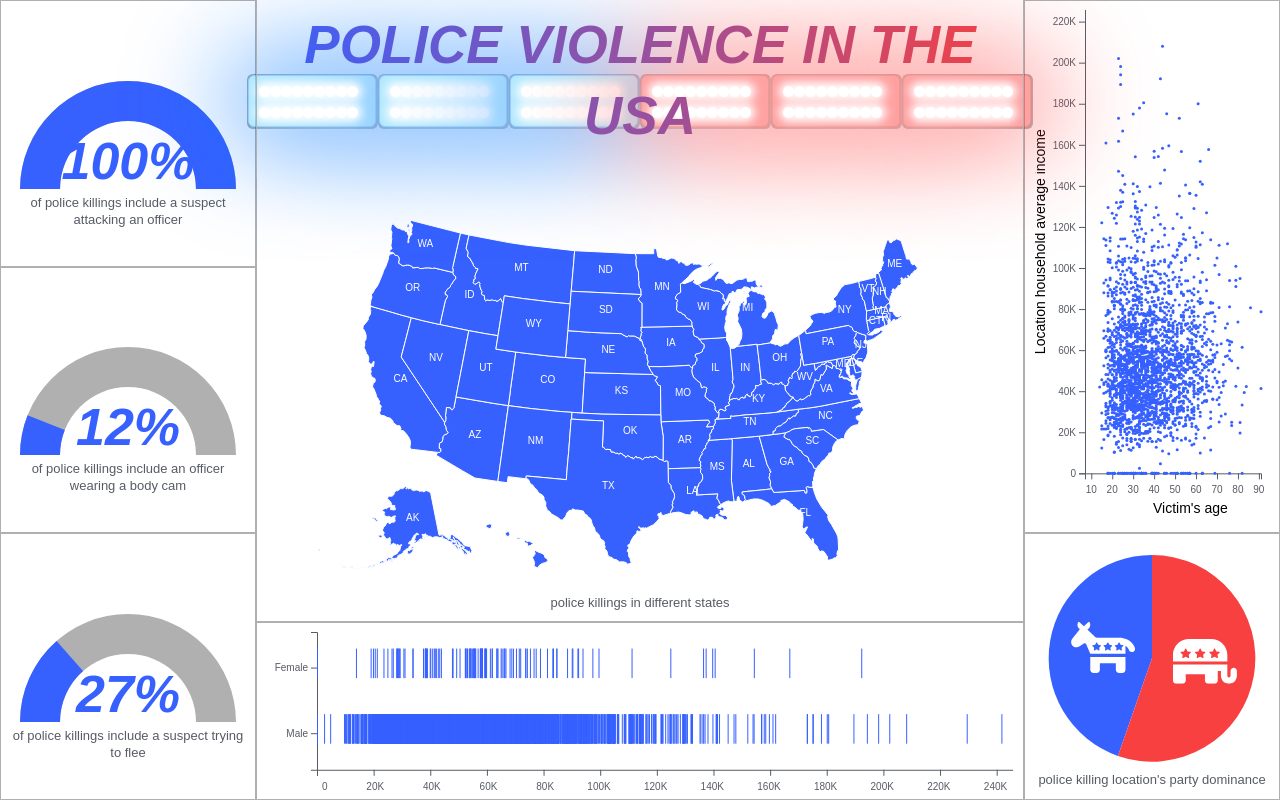
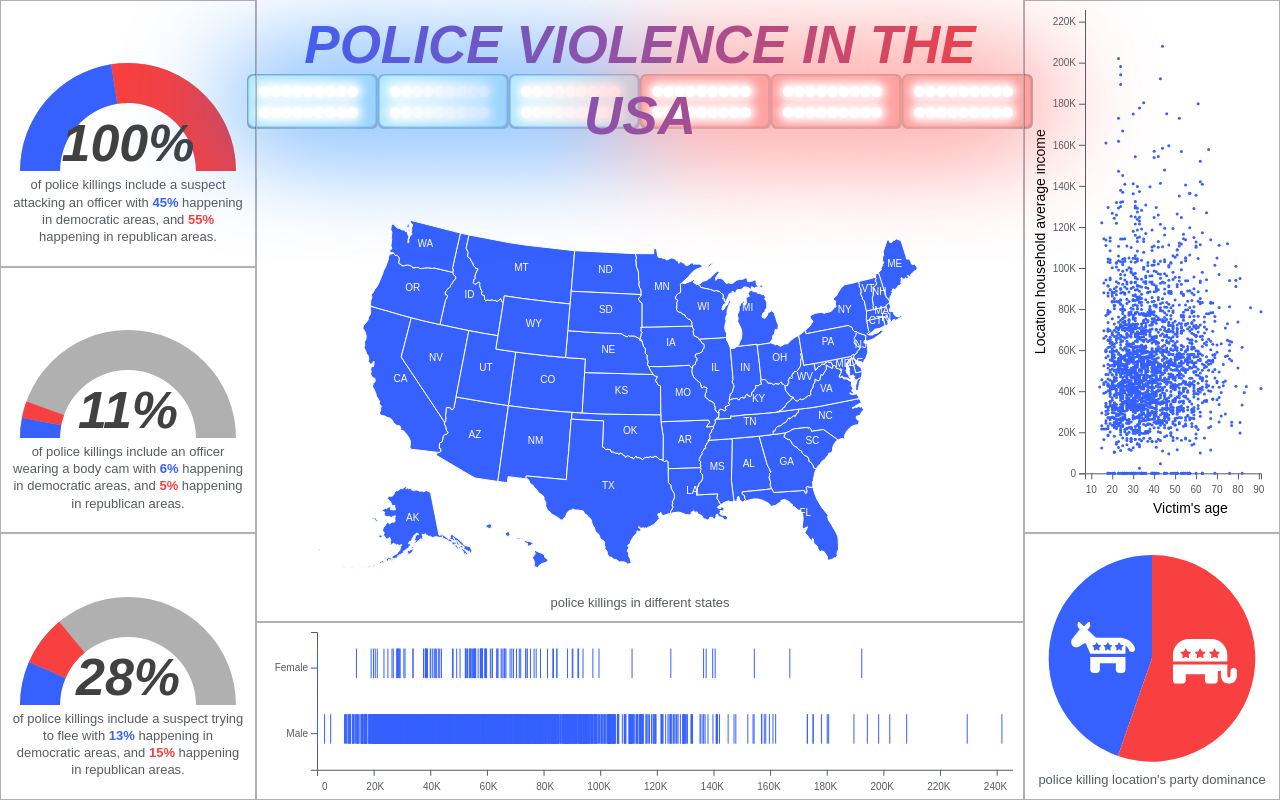
Before and after one commit to dlukyan/cpsc-6030, a React app: page /#/ in a window 1280 px wide. Built offline with nearby package versions, Linux system fonts and the light colour scheme.

Commit message:
coloring arc charts according to party

```diff
--- a/src/components/vizulizations/arc-chart.tsx
+++ b/src/components/vizulizations/arc-chart.tsx
@@ -33,16 +33,19 @@ const useStyles = createUseStyles((theme: Theme) => ({
 }))
 
 export const ArcChart: React.FC<{
-  percentage: number
+  democraticPercentage: number
+  republicanPercentage: number
   text: string
   dimensions: { height: number; width: number }
   gridArea: string
   origin: string
   id: string
-}> = ({ percentage, text, dimensions, gridArea, id, origin }) => {
+}> = ({ democraticPercentage, republicanPercentage, text, dimensions, gridArea, id, origin }) => {
   const classes = useStyles()
 
   const ref = useRef(null)
+
+  const totalPercentage = democraticPercentage + republicanPercentage
 
   useEffect(() => {
     const svgElement = d3.select(ref.current).attr('width', dimensions.width).attr('height', 150)
@@ -72,7 +75,7 @@ export const ArcChart: React.FC<{
     container
       .append('path')
       .attr('class', 'arc')
-      .attr('id', `${id}-arc`)
+      .attr('id', `${id}-dem-arc`)
       .attr(
         'd',
         // eslint-disable-next-line @typescript-eslint/ban-ts-comment
@@ -82,7 +85,7 @@ export const ArcChart: React.FC<{
           .innerRadius(innerR)
           .outerRadius(outerR)
           .startAngle(-90 * (Math.PI / 180))
-          .endAngle(((percentage * 180) / 100 - 90) * (Math.PI / 180)),
+          .endAngle(((democraticPercentage * 180) / 100 - 90) * (Math.PI / 180)),
       )
       .attr('fill', theme.colors.blue)
       .on('mouseover', function () {
@@ -95,7 +98,7 @@ export const ArcChart: React.FC<{
             .innerRadius(innerR - 5)
             .outerRadius(outerR + 5)
             .startAngle(-90 * (Math.PI / 180))
-            .endAngle(((percentage * 180) / 100 - 90) * (Math.PI / 180)),
+            .endAngle(((democraticPercentage * 180) / 100 - 90) * (Math.PI / 180)),
         )
 
         d3.select(`text#${id}-text`).attr('font-size', theme.typography.moreLarge.fontSize - 5)
@@ -110,7 +113,56 @@ export const ArcChart: React.FC<{
             .innerRadius(innerR)
             .outerRadius(outerR)
             .startAngle(-90 * (Math.PI / 180))
-            .endAngle(((percentage * 180) / 100 - 90) * (Math.PI / 180)),
+            .endAngle(((democraticPercentage * 180) / 100 - 90) * (Math.PI / 180)),
+        )
+
+        d3.select(`text#${id}-text`).attr('font-size', theme.typography.moreLarge.fontSize)
+      })
+      .transition()
+      .duration(1500)
+
+    container
+      .append('path')
+      .attr('class', 'arc')
+      .attr('id', `${id}-rep-arc`)
+      .attr(
+        'd',
+        // eslint-disable-next-line @typescript-eslint/ban-ts-comment
+        // @ts-ignore
+        d3
+          .arc()
+          .innerRadius(innerR)
+          .outerRadius(outerR)
+          .startAngle(((democraticPercentage * 180) / 100 - 90) * (Math.PI / 180))
+          .endAngle((((republicanPercentage + democraticPercentage) * 180) / 100 - 90) * (Math.PI / 180)),
+      )
+      .attr('fill', theme.colors.red)
+      .on('mouseover', function () {
+        d3.select(this).attr(
+          'd',
+          // eslint-disable-next-line @typescript-eslint/ban-ts-comment
+          // @ts-ignore
+          d3
+            .arc()
+            .innerRadius(innerR - 5)
+            .outerRadius(outerR + 5)
+            .startAngle(((democraticPercentage * 180) / 100 - 90) * (Math.PI / 180))
+            .endAngle((((republicanPercentage + democraticPercentage) * 180) / 100 - 90) * (Math.PI / 180)),
+        )
+
+        d3.select(`text#${id}-text`).attr('font-size', theme.typography.moreLarge.fontSize - 5)
+      })
+      .on('mouseout', function () {
+        d3.select(this).attr(
+          'd',
+          // eslint-disable-next-line @typescript-eslint/ban-ts-comment
+          // @ts-ignore
+          d3
+            .arc()
+            .innerRadius(innerR)
+            .outerRadius(outerR)
+            .startAngle(((democraticPercentage * 180) / 100 - 90) * (Math.PI / 180))
+            .endAngle((((republicanPercentage + democraticPercentage) * 180) / 100 - 90) * (Math.PI / 180)),
         )
 
         d3.select(`text#${id}-text`).attr('font-size', theme.typography.moreLarge.fontSize)
@@ -120,12 +172,12 @@ export const ArcChart: React.FC<{
 
     container
       .append('text')
-      .text(`${percentage}%`)
+      .text(`${totalPercentage}%`)
       .attr('font-size', theme.typography.moreLarge.fontSize)
       .attr('font-weight', 'bold')
       .attr('font-style', 'italic')
       .attr('id', `${id}-text`)
-      .style('fill', theme.colors.blue)
+      .style('fill', theme.colors.primary)
       .style('text-anchor', 'middle')
       .style('cursor', 'default')
       .attr('y', -10)
@@ -141,7 +193,7 @@ export const ArcChart: React.FC<{
             .innerRadius(innerR - 5)
             .outerRadius(outerR + 5)
             .startAngle(-90 * (Math.PI / 180))
-            .endAngle(((percentage * 180) / 100 - 90) * (Math.PI / 180)),
+            .endAngle(((democraticPercentage * 180) / 100 - 90) * (Math.PI / 180)),
         )
       })
       .on('mouseout', function () {
@@ -156,15 +208,18 @@ export const ArcChart: React.FC<{
             .innerRadius(innerR)
             .outerRadius(outerR)
             .startAngle(-90 * (Math.PI / 180))
-            .endAngle(((percentage * 180) / 100 - 90) * (Math.PI / 180)),
+            .endAngle(((democraticPercentage * 180) / 100 - 90) * (Math.PI / 180)),
         )
       })
-  }, [dimensions.height, dimensions.width, id, percentage])
+  }, [dimensions.height, dimensions.width, id, democraticPercentage, republicanPercentage, totalPercentage])
 
   return (
     <div className={classes.container} style={{ gridArea, transformOrigin: origin }}>
       <svg ref={ref} />
-      <div className={classes.text}>{text}</div>
+      <div className={classes.text}>
+        {text} with <b style={{ color: theme.colors.blue }}>{democraticPercentage}%</b> happening in democratic areas,
+        and <b style={{ color: theme.colors.red }}>{republicanPercentage}%</b> happening in republican areas.
+      </div>
     </div>
   )
 }
--- a/src/components/widgets/attack-arc.tsx
+++ b/src/components/widgets/attack-arc.tsx
@@ -18,8 +18,22 @@ export const AttackArc: React.FC = () => {
     width: (window.innerWidth / 15) * 3 - 20,
   }
 
-  const percentage = Math.round(
-    (data.filter(d => d.wapo_threat_level === 'Attack' || d.wapo_threat_level === 'Brandished Weapon').length /
+  const democraticPercentage = Math.round(
+    (data.filter(
+      d =>
+        d.congressperson_party === 'Democrat' &&
+        (d.wapo_threat_level === 'Attack' || d.wapo_threat_level === 'Brandished Weapon'),
+    ).length /
+      data.length) *
+      100,
+  )
+
+  const republicanPercentage = Math.round(
+    (data.filter(
+      d =>
+        d.congressperson_party === 'Republican' &&
+        (d.wapo_threat_level === 'Attack' || d.wapo_threat_level === 'Brandished Weapon'),
+    ).length /
       data.length) *
       100,
   )
@@ -28,7 +42,8 @@ export const AttackArc: React.FC = () => {
 
   return (
     <ArcChart
-      percentage={percentage}
+      democraticPercentage={democraticPercentage}
+      republicanPercentage={republicanPercentage}
       text={'of police killings include a suspect attacking an officer'}
       dimensions={dimensions}
       gridArea={gridArea}
--- a/src/components/widgets/camera-arc.tsx
+++ b/src/components/widgets/camera-arc.tsx
@@ -18,13 +18,21 @@ export const CameraArc: React.FC = () => {
     width: (window.innerWidth / 15) * 3 - 20,
   }
 
-  const percentage = Math.round((data.filter(d => d.wapo_body_ccamera === 'Yes').length / data.length) * 100)
+  const democraticPercentage = Math.round(
+    (data.filter(d => d.congressperson_party === 'Democrat' && d.wapo_body_ccamera === 'Yes').length / data.length) *
+      100,
+  )
+  const republicanPercentage = Math.round(
+    (data.filter(d => d.congressperson_party === 'Republican' && d.wapo_body_ccamera === 'Yes').length / data.length) *
+      100,
+  )
 
   const gridArea = '4 / 1 / 7 / 4'
 
   return (
     <ArcChart
-      percentage={percentage}
+      democraticPercentage={democraticPercentage}
+      republicanPercentage={republicanPercentage}
       text={'of police killings include an officer wearing a body cam'}
       dimensions={dimensions}
       gridArea={gridArea}
--- a/src/components/widgets/flee-arc.tsx
+++ b/src/components/widgets/flee-arc.tsx
@@ -18,8 +18,21 @@ export const FleeArc: React.FC = () => {
     width: (window.innerWidth / 15) * 3 - 20,
   }
 
-  const percentage = Math.round(
-    (data.filter(d => d.wapo_flee === 'Car' || d.wapo_flee === 'Car, Foot' || d.wapo_flee === 'Foot').length /
+  const democraticPercentage = Math.round(
+    (data.filter(
+      d =>
+        d.congressperson_party === 'Democrat' &&
+        (d.wapo_flee === 'Car' || d.wapo_flee === 'Car, Foot' || d.wapo_flee === 'Foot'),
+    ).length /
+      data.length) *
+      100,
+  )
+  const republicanPercentage = Math.round(
+    (data.filter(
+      d =>
+        d.congressperson_party === 'Republican' &&
+        (d.wapo_flee === 'Car' || d.wapo_flee === 'Car, Foot' || d.wapo_flee === 'Foot'),
+    ).length /
       data.length) *
       100,
   )
@@ -28,7 +41,8 @@ export const FleeArc: React.FC = () => {
 
   return (
     <ArcChart
-      percentage={percentage}
+      democraticPercentage={democraticPercentage}
+      republicanPercentage={republicanPercentage}
       text={'of police killings include a suspect trying to flee'}
       dimensions={dimensions}
       gridArea={gridArea}
--- a/src/theme.ts
+++ b/src/theme.ts
@@ -5,9 +5,7 @@ const colors = {
   darkGray: '#575B65',
   white: '#ffffff',
   empty: '#b0b0b0',
-  primary: '#ff8037',
-  primaryLight: '#ffa26e',
-  secondary: '#8274ff',
+  primary: '#414141',
   blue: '#3661ff',
   red: '#f84040',
 }
--- a/src/types/police-violence.ts
+++ b/src/types/police-violence.ts
@@ -4,7 +4,7 @@ export interface PoliceViolenceDataPoint {
   call_for_service: string
   cause_of_death: string
   city: string
-  congressperson_party: string
+  congressperson_party: 'Democrat' | 'Republican'
   county: string
   date: string
   disposition_official: string
```
